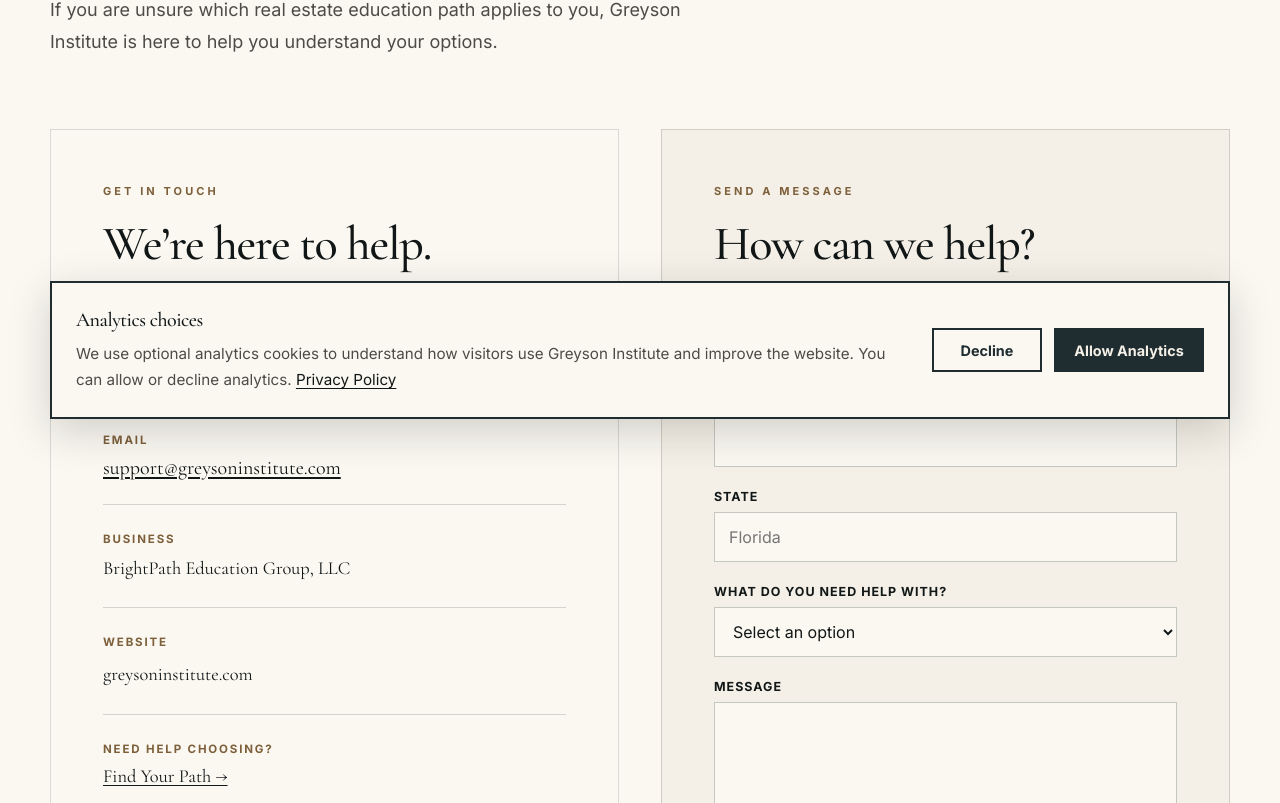
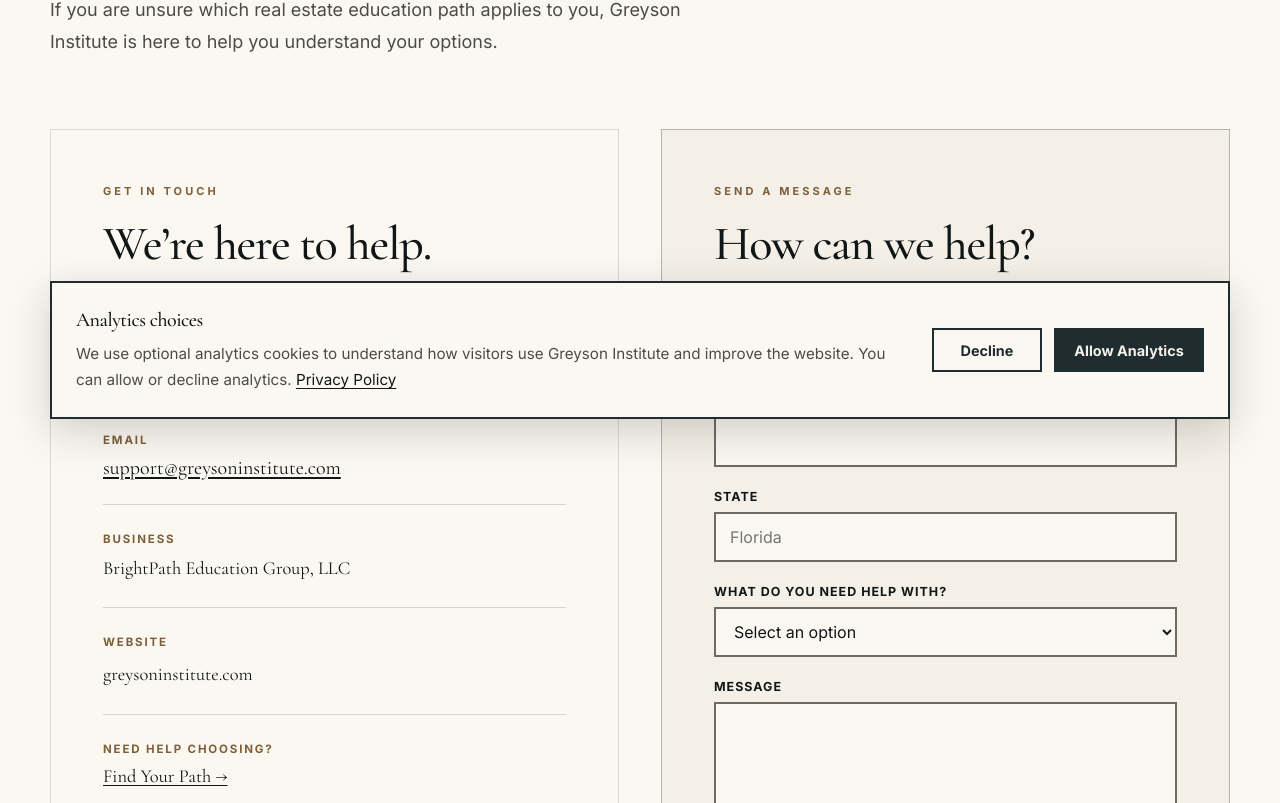
Before and after one commit to BrianLook/Greyson-Institute-Website, a Next.js app: page /contact in a window 1280 px wide. Shown: the part 357-1160 px from the top of the page. Built offline with nearby package versions, Linux system fonts and the light colour scheme.

Commit message:
Improve contact form control contrast

```diff
--- a/components/ContactForm.tsx
+++ b/components/ContactForm.tsx
@@ -64,7 +64,7 @@ export function ContactForm() {
         aria-atomic="true"
         tabIndex={-1}
         style={{
-          border: "1px solid rgba(17, 23, 23, 0.16)",
+          border: "1px solid rgba(17, 23, 23, 0.28)",
           background: "#f5f0e7",
           padding: "clamp(32px, 5vw, 52px)",
         }}
@@ -107,7 +107,7 @@ export function ContactForm() {
       onSubmit={handleSubmit}
       aria-busy={status === "submitting"}
       style={{
-        border: "1px solid rgba(17, 23, 23, 0.16)",
+        border: "1px solid rgba(17, 23, 23, 0.28)",
         background: "#f5f0e7",
         padding: "clamp(32px, 5vw, 52px)",
       }}
@@ -250,6 +250,7 @@ export function ContactForm() {
               href="mailto:support@greysoninstitute.com"
               style={{
                 textDecoration: "underline",
+                textUnderlineOffset: "3px",
               }}
             >
               support@greysoninstitute.com
@@ -313,7 +314,7 @@ const fieldStyle = {
   width: "100%",
   minHeight: "50px",
   padding: "12px 14px",
-  border: "1px solid rgba(17, 23, 23, 0.22)",
+  border: "2px solid #6f6b64",
   background: "#fbf8f2",
   color: "#111717",
   borderRadius: 0,
```
